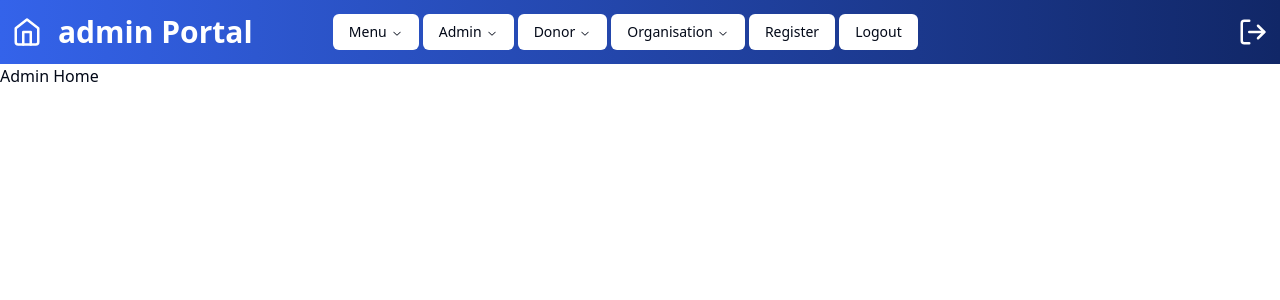
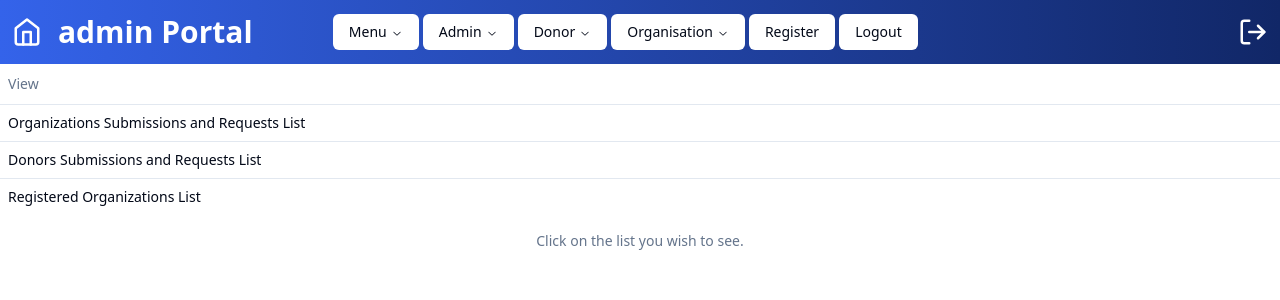
Before and after one commit to DottierDark/TempleSE, a React (Vite) app: page /admin in a window 1280 px wide. Shown: the top 300 px of the page. Built offline with nearby package versions, Linux system fonts and the light colour scheme.

Commit message:
Admin View

```diff
--- a/src/Pages/Admin/Home.tsx
+++ b/src/Pages/Admin/Home.tsx
@@ -1,3 +1,65 @@
+import { Table ,
+	     TableBody,
+	     TableCaption,
+	     TableCell,
+	     TableFooter,
+	     TableHead,
+	     TableHeader,
+	     TableRow }
+		 from "../../Components/shadcn/ui/table";
+import { useNavigate } from "react-router-dom";
+
 export default function AdminHome() {
-	return <div>Admin Home</div>;
+	const navigate = useNavigate();
+	const handleClick = (category: string) => {
+		navigate(`/donor/${category}`);
+	};
+
+	const lists = [
+		{
+		  View: "Organizations Submissions and Requests List",
+
+		},
+		{
+	      View: "Donors Submissions and Requests List",
+
+		},
+		{
+	      View: "Registered Organizations List",
+
+		},
+
+	  ]
+
+
+	return (
+		<Table>
+			<TableCaption>Click on the list you wish to see.</TableCaption>
+			<TableHeader>
+				<TableRow>
+					<TableHead className="w-[200px]">View</TableHead>
+				</TableRow>
+			</TableHeader>
+			<TableBody>
+				{lists.map((list: { View: string }) => (
+					<TableRow key={list.View}>
+						<TableCell className="font-medium" onClick={() => {
+							if (list.View === "Organizations Submissions and Requests List") {
+								handleClick("OrganizationRequests");
+							} else if (list.View === "Donors Submissions and Requests List") {
+								handleClick("DonorRequests");
+							} else if (list.View === "Registered Organizations List") {
+								handleClick("RegisteredOrganizations");
+							}
+						}}>
+							{list.View}
+						</TableCell>
+					</TableRow>
+				))}
+			</TableBody>
+			<TableFooter>
+			</TableFooter>
+		</Table>
+	)
+
 }
```
Also changed, not shown: src/Pages/Admin/Views/DonorRequests.tsx (added), src/Pages/Admin/Views/OrganizationRequests.tsx (added), src/Pages/Admin/Views/RegisteredOrganizations.tsx (added).
